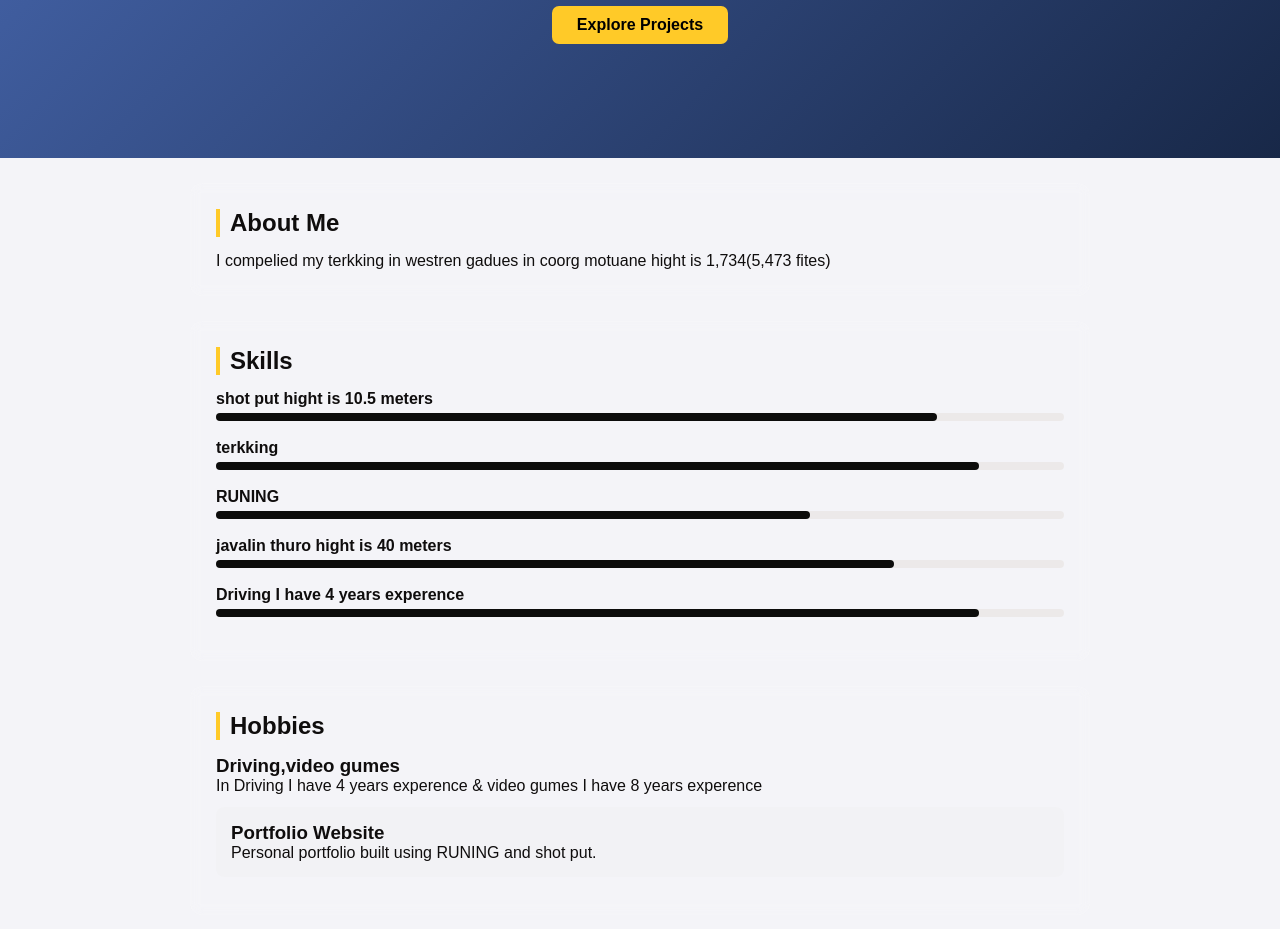
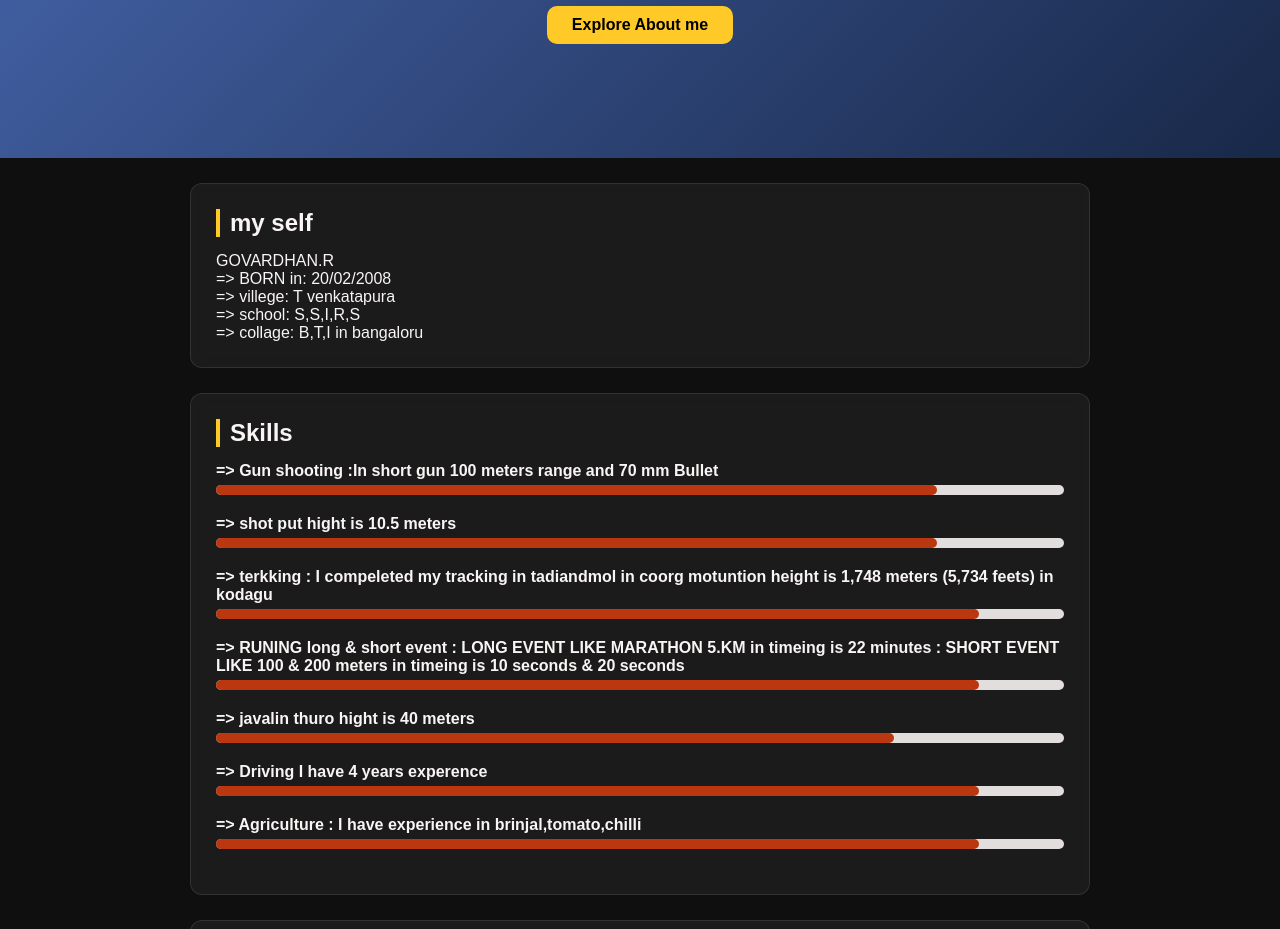
Before and after one commit to g87919622/sportes, a plain HTML site: page index.html in a window 1280 px wide. Shown: the part 402-1331 px from the top of the page. Drawn offline with Linux system fonts and the light colour scheme.

Commit message:
first commit

```diff
--- a/index.html
+++ b/index.html
@@ -3,7 +3,7 @@
 <head>
   <meta charset="UTF-8" />
   <meta name="viewport" content="width=device-width, initial-scale=1.0" />
-  <title>Jeelan | Portfolio</title>
+  <title> govardhan | Portfolio</title>
   <link rel="stylesheet" href="style.css" />
 
   <!-- Google Icons -->
@@ -11,12 +11,11 @@
 </head>
 <body>
 
-  <!-- HERO SECTION -->
+  <!-- HERO SENTER -->
   <header class="hero">
     <div class="hero-box">
       <img src="./WhatsApp Image 2025-11-04 at 17.35.55_1d6ba9ae.jpg" class="profile-img" alt="profile">
-
-      <h1>Hello, I'm <span class="highlight">GOVARDHAN.R</span></h1>
+      <h1> Hi, I'm <span class="highlight">GOVARDHAN.R</span></h1>
       <h3 class="typing"></h3>
 
       <div class="social">
@@ -25,16 +24,18 @@
         <a href="#"><span class="material-icons-outlined">public</span></a>
       </div>
 
-      <a href="#projects" class="btn">Explore Projects</a>
+      <a href="#projects" class="btn">Explore About me </a>
     </div>
   </header>
 
   <!-- ABOUT -->
   <section class="box" id="about">
-    <h2>About Me</h2>
-    <p>
-      I compelied my terkking in westren gadues in coorg motuane hight is 1,734(5,473 fites)
-    </p>
+    <h2>my self</h2>
+    <p>GOVARDHAN.R</p>
+    <p>=> BORN in: 20/02/2008</p>
+       <p>=> villege: T venkatapura</p>
+       <p>=> school:   S,S,I,R,S</p>
+          <p>=> collage:  B,T,I in bangaloru </p>
   </section>
 
   <!-- SKILLS -->
@@ -42,29 +43,45 @@
     <h2>Skills</h2>
 
     <div class="skill">
-      <span>shot put hight is 10.5 meters</span>
+      <span>=> Gun shooting</span>
+      <span>:In short gun 100 meters range and 70 mm Bullet</span>
+      <div class="bar "><div style="width: 85%;"></div></div>
+    </div>
+
+    <div class="skill">
+      <span> => shot put hight is 10.5 meters</span>
       <div class="bar"><div style="width: 85%;"></div></div>
     </div>
 
     <div class="skill">
-      <span>terkking</span>
+      <span> => terkking
+        <span>: I compeleted my tracking in tadiandmol in coorg motuntion height is 1,748 meters (5,734 feets) in kodagu</span>
+      </span>
       <div class="bar"><div style="width: 90%;"></div></div>
     </div>
 
     <div class="skill">
-      <span>RUNING</span>
-      <div class="bar"><div style="width: 70%;"></div></div>
+      <span> => RUNING long & short event <span>
+       <span> : LONG EVENT LIKE MARATHON 5.KM in timeing is 22 minutes<span>
+        <span> : SHORT EVENT LIKE 100 & 200 meters in timeing is 10 seconds & 20 seconds</span>
+      <div class="bar"><div style="width: 90%;"></div></div>
     </div>
 
 
   <div class="skill">
-    <span>javalin thuro hight is 40 meters</span>
+    <span> => javalin thuro hight is 40 meters</span>
     <div class="bar"><div style="width: 80%;"></div></div>
   </div>
 
   <div class="skill">
-    <span>Driving I have 4 years experence</span>
+    <span> => Driving I have 4 years experence</span>
     <div class="bar"><div style="width: 90%;"></div></div>
+  </div>
+
+  <div class="skill">
+    <span> => Agriculture</span>
+     <span> : I have experience in brinjal,tomato,chilli </span>
+  <div class="bar"><div style="width: 90%;"></div></div>
   </div>
   </section>
 
@@ -75,7 +92,8 @@
 
     <div class="Hobbies">
       <h3>Driving,video gumes</h3>
-      <p>In Driving I have 4 years experence & video gumes I have 8 years experence </p>
+      <p> =>In Driving I have 4 years experence </p>
+         <p> => video gumes I have 8 years experence </p>
     </div>
 
     <div class="project-card">
@@ -92,7 +110,7 @@
 
   <!-- SCRIPT -->
   <script>
-    const text = ["sportes peerson", "Driving", "army"];
+    const text = ["sportes peerson", "Drivier", "army"];
     let index = 0;
     let charIndex = 0;
 
--- a/style.css
+++ b/style.css
@@ -6,8 +6,8 @@
 }
 
 body {
-  background: #f4f4f8;
-  color: rgb(15, 13, 13);
+  background: #0f0f0f;
+  color: rgb(250, 245, 245);
 }
 
 /* HERO SECTION */
@@ -27,8 +27,8 @@ body {
 .profile-img {
   width: 150px;
   height: 150px;
-  border-radius: 50%;
-  border: 3px solid #ffca28;
+  border-radius: 60%;
+  border: 3px solid #e6b830;
   margin-bottom: 15px;
   box-shadow: 0 0 15px #000;
 }
@@ -49,7 +49,7 @@ body {
   padding: 10px 25px;
   background: #ffca28;
   color: black;
-  border-radius: 7px;
+  border-radius: 10px;
   text-decoration: none;
   margin-top: 15px;
   font-weight: bold;
@@ -92,35 +92,35 @@ h2 {
 
 /* SKILL BARS */
 .skill {
-  margin-bottom: 18px;
+  margin-bottom: 20px;
 }
 .skill span {
   font-weight: bold;
 }
 .bar {
-  height: 8px;
+  height: 10px;
   width: 100%;
-  background: #ece9e9;
+  background: #e2dede;
   border-radius: 5px;
   margin-top: 5px;
 }
 .bar div {
   height: 100%;
-  background: #0c0c0b;
+  background: #bb370f;
   border-radius: 5px;
 }
 
 /* PROJECT CARDS */
 .project-card {
   padding: 15px;
-  background: #f2f2f5;
+  background: #101011;
   border-radius: 8px;
   margin: 12px 0;
   transition: 0.3s;
 }
 .project-card:hover {
   transform: translateY(-5px) scale(1.02);
-  background: #24242a;
+  background: #e2e2eb;
 }
 
 /* FOOTER */
```
